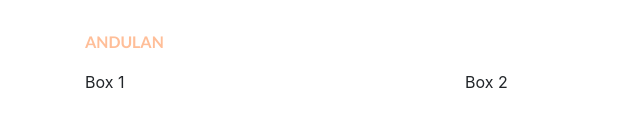
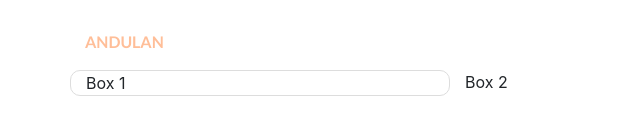
Before and after one commit to dcomittag/waytoofit, a plain HTML site: page andulan.html in a window 1280 px wide. Shown: the part 180-314 px from the top of the page, 0-640 px from the left. Drawn offline with nearby package versions, Linux system fonts and the light colour scheme.

Commit message:
danggggg

```diff
--- a/andulan.html
+++ b/andulan.html
@@ -99,7 +99,7 @@
 
 
           <div class="row">
-    <div class="col-lg-4 col-md-6 col-sm-6 col-12 rounded">Box 1</div>
+    <div class="col-lg-4 col-md-6 col-sm-6 col-12" style="border: 1px solid #ddd; border-radius: 10px;">Box 1</div>
     <div class="col-lg-4 col-md-6 col-sm-6 col-12 rounded">Box 2</div>
     <div class="col-lg-4 col-md-6 col-sm-6 col-12 rounded">Box 3</div>
   </div>
```
